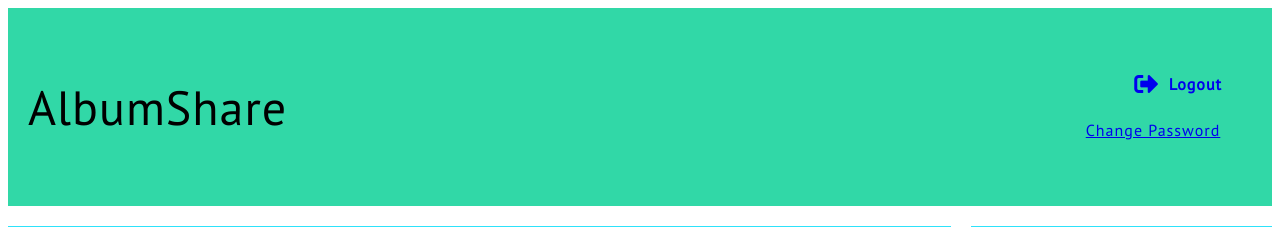
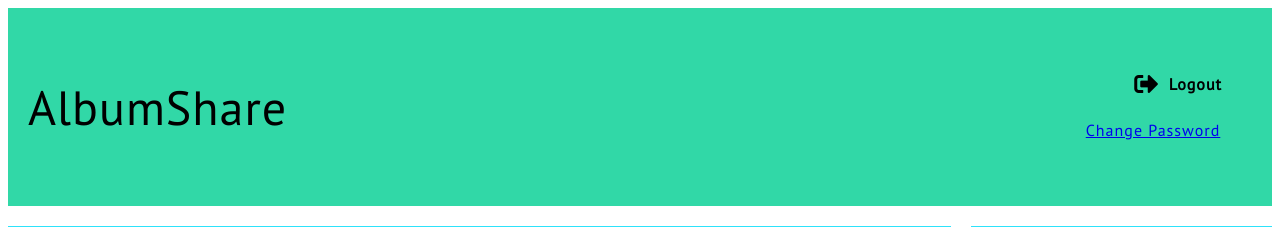
Before and after one commit to JasonHowellSlavin/phpTenPercent, a PHP site: page /albumShare/pages/home.php in a window 1280 px wide. Shown: the top 227 px of the page. Run offline with PHP 8.4, Linux system fonts and the light colour scheme; the visitor is signed in with stand-in values (Sample User, id 1); data that the repository does not hold is empty; some libraries are stand-ins or nearby versions.

Commit message:
Color change

```diff
--- a/docroot/albumShare/dist/css/homepage.css
+++ b/docroot/albumShare/dist/css/homepage.css
@@ -66,29 +66,32 @@ td {
       -ms-grid-columns: 1fr 1fr;
           grid-template-columns: 1fr 1fr;
       font-weight: 600;
-      text-decoration: none; }
-      /* line 47, albumShare/src/styles/homepage.scss */
+      text-decoration: none;
+      color: black; }
+      /* line 48, albumShare/src/styles/homepage.scss */
       .header .logout a span {
+        color: black;
         padding: 10px;
         font-weight: 600; }
-    /* line 53, albumShare/src/styles/homepage.scss */
+    /* line 55, albumShare/src/styles/homepage.scss */
     .header .logout i {
+      color: black;
       justify-self: end;
       -ms-flex-item-align: center;
           -ms-grid-row-align: center;
           align-self: center;
       font-size: 24px; }
-  /* line 60, albumShare/src/styles/homepage.scss */
+  /* line 63, albumShare/src/styles/homepage.scss */
   .header .user-panel {
     grid-column: 4/5; }
 
-/* line 66, albumShare/src/styles/homepage.scss */
+/* line 69, albumShare/src/styles/homepage.scss */
 .recs-this-week {
   background-color: #2EE2FA;
   grid-column: 1/4;
   grid-row: 2/5; }
 
-/* line 72, albumShare/src/styles/homepage.scss */
+/* line 75, albumShare/src/styles/homepage.scss */
 .share-album {
   background-color: #2EE2FA;
   grid-column: 4/5;
--- a/docroot/albumShare/src/styles/homepage.scss
+++ b/docroot/albumShare/src/styles/homepage.scss
@@ -43,14 +43,17 @@ td {
             grid-template-columns: 1fr 1fr;
             font-weight: 600;
             text-decoration: none;
+            color: black;
 
             span {
+                color: black;
                 padding: $standard-padding / 2;
                 font-weight: 600;
             }
         }
 
         i {
+            color: black;
             justify-self: end;
             align-self: center;
             font-size: $standard-font-size * 1.5;
```
